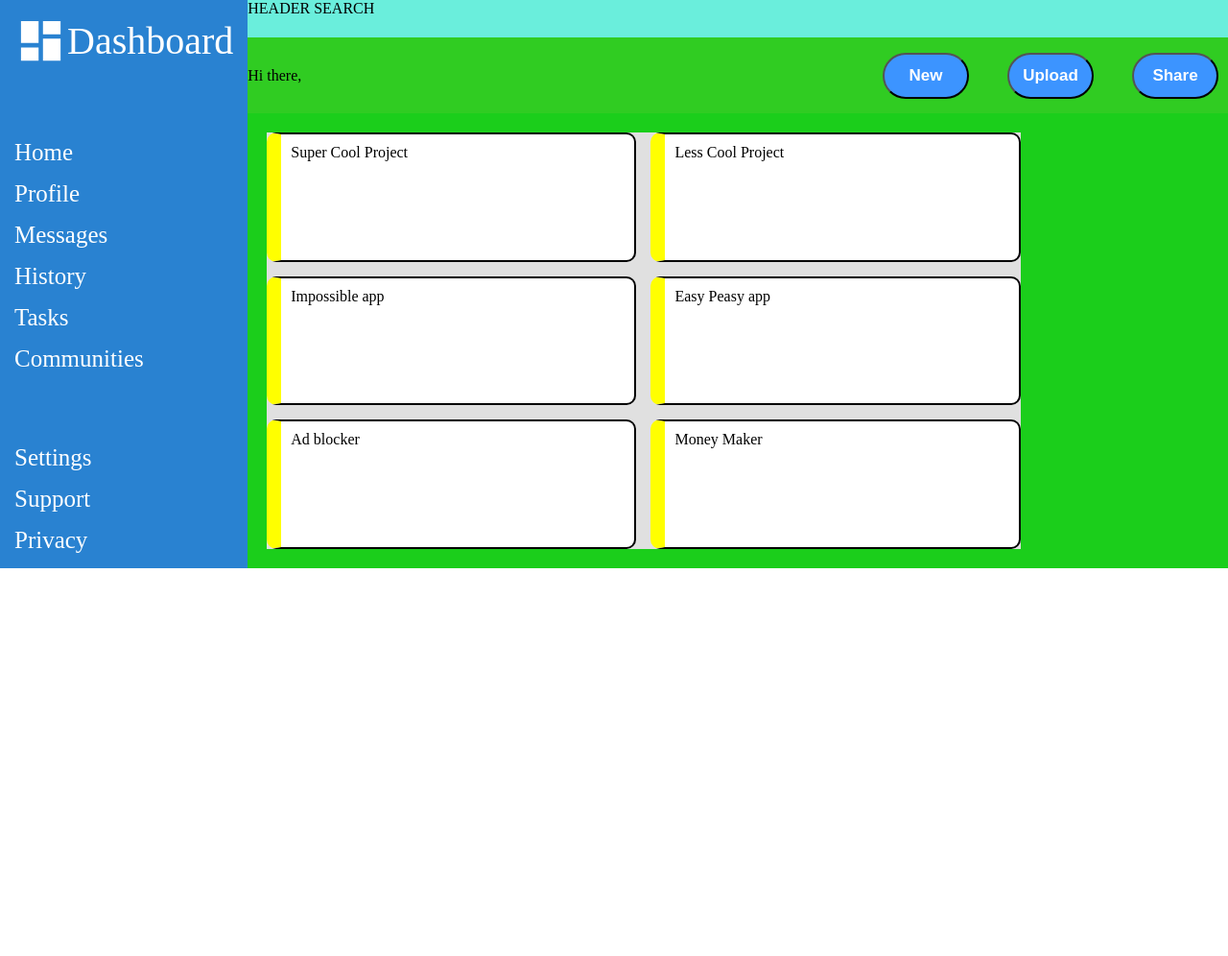
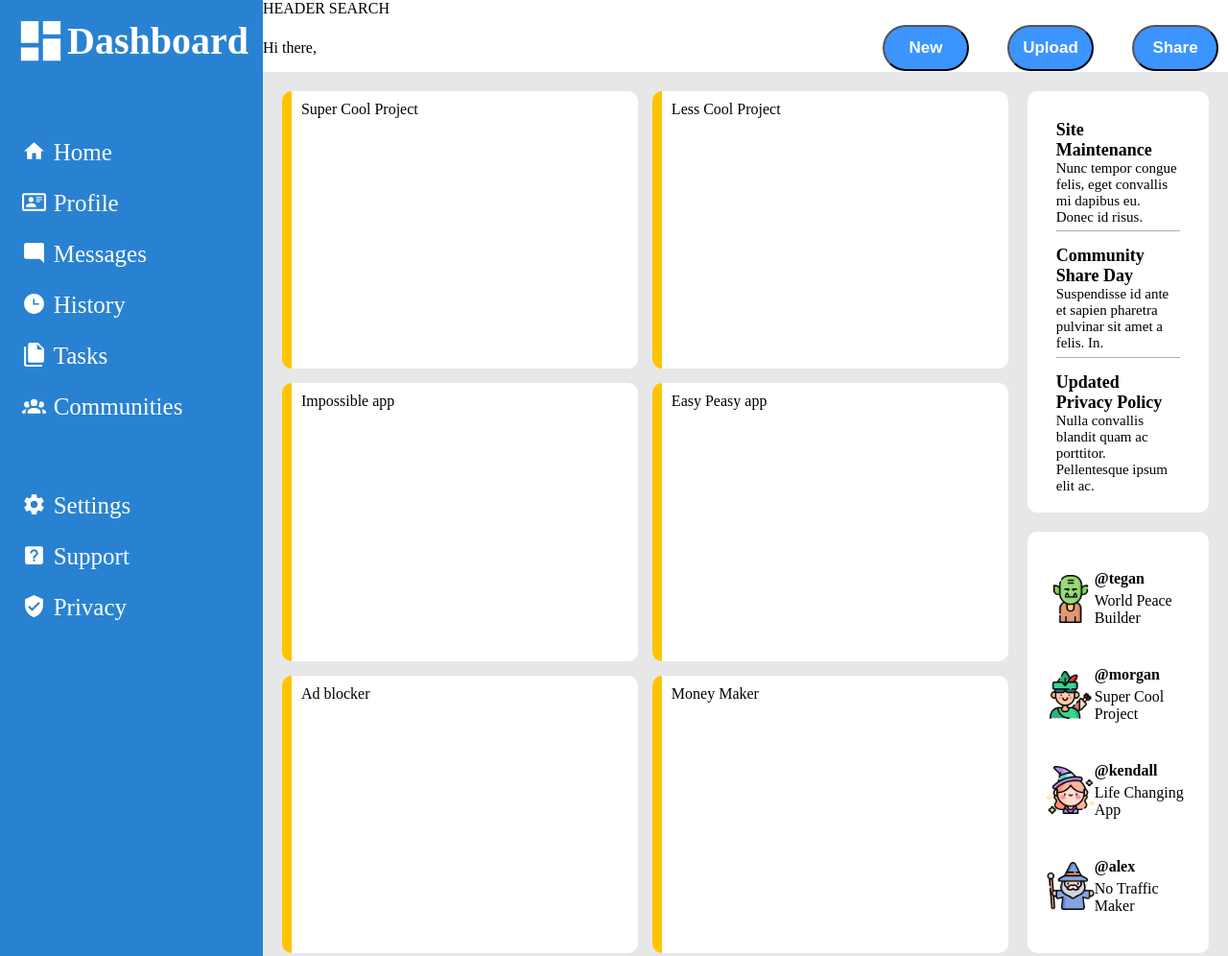
Before and after one commit to LeonardoLima01/odin-admin-dashboard, a plain HTML site: page index.html in a window 1280 px wide. Shown: the top 996 px of the page at 96% size. Before the commit the page ends 800 px from the top, so only its background shows below. Drawn offline with Linux system fonts and the light colour scheme.

Commit message:
Fix sidebar and icons

```diff
--- a/index.html
+++ b/index.html
@@ -10,8 +10,8 @@
 <body>
     <div class="container">
         <div class="header">
-            <div class="search" style="background-color: rgb(106, 238, 220);">HEADER SEARCH</div>
-            <div class="nav" style="background-color: rgb(48, 204, 34);">
+            <div class="search" style="background-color: rgb(255, 255, 255);">HEADER SEARCH</div>
+            <div class="nav" style="background-color: rgb(255, 255, 255);">
                 <div class="profile">
                     <p>Hi there,</p>
                 </div>
@@ -24,23 +24,25 @@
         </div>
         <div class="sidebar" style="background-color: rgb(41, 130, 209);">
             <div class="title">
-                <img class="logo" src = "icons/dashboard.svg" alt="dashboard icon"/>Dashboard
+                <img class="titleLogo" src = "sidebarIcons/dashboard.svg" alt="dashboard icon"/>Dashboard
             </div>
-            <div class="up">
-                <div>Home</div>
-                <div>Profile</div>
-                <div>Messages</div>
-                <div>History</div>
-                <div>Tasks</div>
-                <div>Communities</div>
-            </div>
-            <div class="down">
-                <div>Settings</div>
-                <div>Support</div>
-                <div>Privacy</div>
+            <div class="sideItems">
+                <div class="up">
+                    <div><img class="logo" src = "sidebarIcons/home.svg" alt="home icon"/>Home</div>
+                    <div><img class="logo" src = "sidebarIcons/profile.svg" alt="profile icon"/>Profile</div>
+                    <div><img class="logo" src = "sidebarIcons/message.svg" alt="message icon"/>Messages</div>
+                    <div><img class="logo" src = "sidebarIcons/history.svg" alt="history icon"/>History</div>
+                    <div><img class="logo" src = "sidebarIcons/tasks.svg" alt="tasks icon"/>Tasks</div>
+                    <div><img class="logo" src = "sidebarIcons/community.svg" alt="community icon"/>Communities</div>
+                </div>
+                <div class="down">
+                    <div><img class="logo" src = "sidebarIcons/settings.svg" alt="settings icon"/>Settings</div>
+                    <div><img class="logo" src = "sidebarIcons/support.svg" alt="support icon"/>Support</div>
+                    <div><img class="logo" src = "sidebarIcons/privacy.svg" alt="privacy icon"/>Privacy</div>
+                </div>
             </div>
         </div>
-        <div class="main" style="background-color: rgb(27, 206, 27);">
+        <div class="main">
             <div class="projects">
                 <div>Super Cool Project</div>
                 <div>Less Cool Project</div>
@@ -50,8 +52,50 @@
                 <div>Money Maker</div>
             </div>
             <div class="side-main">
-                <div class="announcements"></div>
-                <div class="trending"></div>
+                <div class="announcements">
+                    <div class="box">
+                        <div class="title">Site Maintenance</div>
+                        <div class="text">Nunc tempor congue felis, eget convallis mi dapibus eu. Donec id risus.</div>
+                    </div>
+                    <div class="box">
+                        <div class="title">Community Share Day</div>
+                        <div class="text">Suspendisse id ante et sapien pharetra pulvinar sit amet a felis. In.</div>
+                    </div>
+                    <div class="box" style="border: 0px">
+                        <div class="title">Updated Privacy Policy</div>
+                        <div class="text">Nulla convallis blandit quam ac porttitor. Pellentesque ipsum elit ac.</div>
+                    </div>
+                </div>
+                <div class="trending">
+                    <div>
+                        <img style="width: 50px;" src = "mainSideBarIcons/goblin.png" alt="goblin icon"/>
+                            <div class="comment">
+                                <div class="author">@tegan</div>
+                                <div class="comment">World Peace Builder</div>
+                            </div>
+                    </div>
+                    <div>
+                        <img style="width: 50px;" src = "mainSideBarIcons/robinhood.png" alt="robin hood icon"/>
+                            <div class="comment">
+                                <div class="author">@morgan</div>
+                                <div class="comment">Super Cool Project</div>
+                            </div>
+                    </div>
+                    <div>
+                        <img style="width: 50px;" src = "mainSideBarIcons/witch.png" alt="witch icon"/>
+                        <div class="comment">
+                            <div class="author">@kendall</div>
+                            <div class="comment">Life Changing App</div>
+                        </div>
+                    </div>
+                    <div>
+                        <img style="width: 50px;" src = "mainSideBarIcons/wizard.png" alt="wizard icon"/>
+                        <div class="comment">
+                            <div class="author">@alex</div>
+                            <div class="comment">No Traffic Maker</div>
+                        </div>
+                    </div>
+                </div>
             </div>
         </div>
     </div>
--- a/style.css
+++ b/style.css
@@ -12,33 +12,53 @@ body{
     display: grid;
     grid-template-columns: 1fr 4fr;
     grid-template-rows: 1fr 4fr;
+    height: 100vh;
 }
 
 .sidebar{
     display: grid;
     grid-row: 1/-1;
     color: white;
-    gap: 75px;
     padding: 15px;
     font-size: 25px;
+    grid-template-rows: 55px 1fr 1fr;
+    gap: 75px;
 }
 
 .sidebar>.title{
     font-size: 40px;
     display: grid;
+    height: 55px;
+    grid-template-columns: 1fr 4fr;
     align-items: center;
-    grid-template-columns: 1fr 4fr;
 }
 
-.logo{
-    width: 55px;
-    filter: invert(99%) sepia(0%) saturate(2085%) hue-rotate(116deg) brightness(112%) contrast(100%);
+.sideItems{
+    display: grid;
+    gap: 75px;
 }
 
 .up,
 .down{
     display: grid;
-    gap: 15px;
+    gap: 25px;
+}
+
+.up>div,
+.down>div{
+    display: grid;
+    grid-template-columns: 1fr 5fr;
+}
+
+.titleLogo{
+    width: 55px;
+    filter: invert(99%) sepia(0%) saturate(2085%) hue-rotate(116deg) brightness(112%) contrast(100%);
+}
+
+.logo{
+    width: 25px;
+    filter: invert(99%) sepia(0%) saturate(2085%) hue-rotate(116deg) brightness(112%) contrast(100%);
+    justify-self: center;
 }
 
 .header{
@@ -71,10 +91,12 @@ button{
     display: grid;
     grid-template-columns: 4fr 1fr;
     padding: 20px;
+    gap: 20px;
+    background-color: rgb(231, 231, 231);
 }
 
 .projects{
-    background-color: rgb(224, 224, 224);
+    background-color: rgb(231, 231, 231);;
     display: grid;
     grid-template-columns: 1fr 1fr;
     grid-template-rows: 1fr 1fr 1fr;
@@ -84,12 +106,61 @@ button{
 
 .projects>div{
     padding: 10px;
-    border: 2px solid black;
     background-color: rgb(255, 255, 255);
     border-radius: 10px;
-    border-left: 15px solid yellow;
+    border-left: 10px solid rgb(255, 196, 0);
 }
 
 .side-main{
+    display: grid;
     grid-column: 2;
+    gap: 20px;
+    grid-template-rows: 1fr 1fr;
 }
+
+.side-main>.announcements,
+.side-main>.trending{
+    background-color: white;
+    border-radius: 10px;
+}
+
+.announcements{
+    padding: 30px;
+    display: grid;
+    grid-template-rows: repeat(auto-fit, minmax(10px, 1fr));
+    gap: 15px;
+}
+
+.box{
+    border-bottom: solid 1px rgb(173, 173, 173);
+}
+
+.title{
+    font-size: 18px;
+    font-weight: bold;
+}
+
+.text{
+    font-size: 15px;
+}
+
+.trending{
+    padding: 20px;
+    display: grid;
+    grid-template-rows: repeat(4,minmax(10px, 1fr));
+}
+
+.trending>div{
+    display: grid;
+    grid-template-columns: 1fr 3fr;
+    align-items: center;
+}
+
+.trending div img{
+    justify-self: center;
+}
+
+.author{
+    font-weight: bold;
+    margin-bottom: 5px;
+}
```
Also changed, not shown: mainSideBarIcons/goblin.png (added), mainSideBarIcons/robinhood.png (added), mainSideBarIcons/witch.png (added), mainSideBarIcons/wizard.png (added), sidebarIcons/community.svg (added), sidebarIcons/dashboard.svg (renamed from icons/dashboard.svg), sidebarIcons/history.svg (added), sidebarIcons/home.svg (added), sidebarIcons/message.svg (added), sidebarIcons/privacy.svg (added), sidebarIcons/profile.svg (added), sidebarIcons/settings.svg (added), sidebarIcons/support.svg (added), sidebarIcons/tasks.svg (added).
